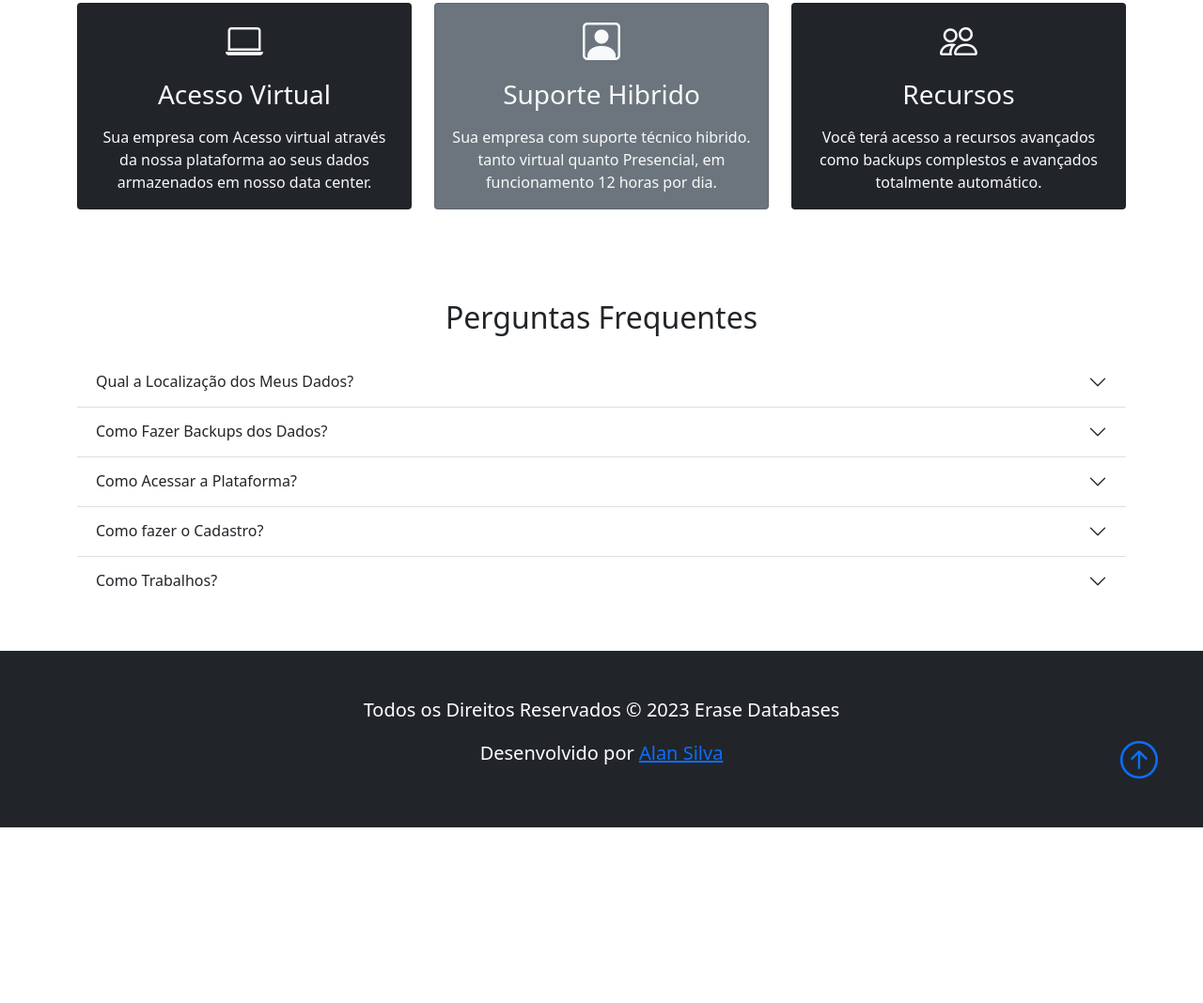
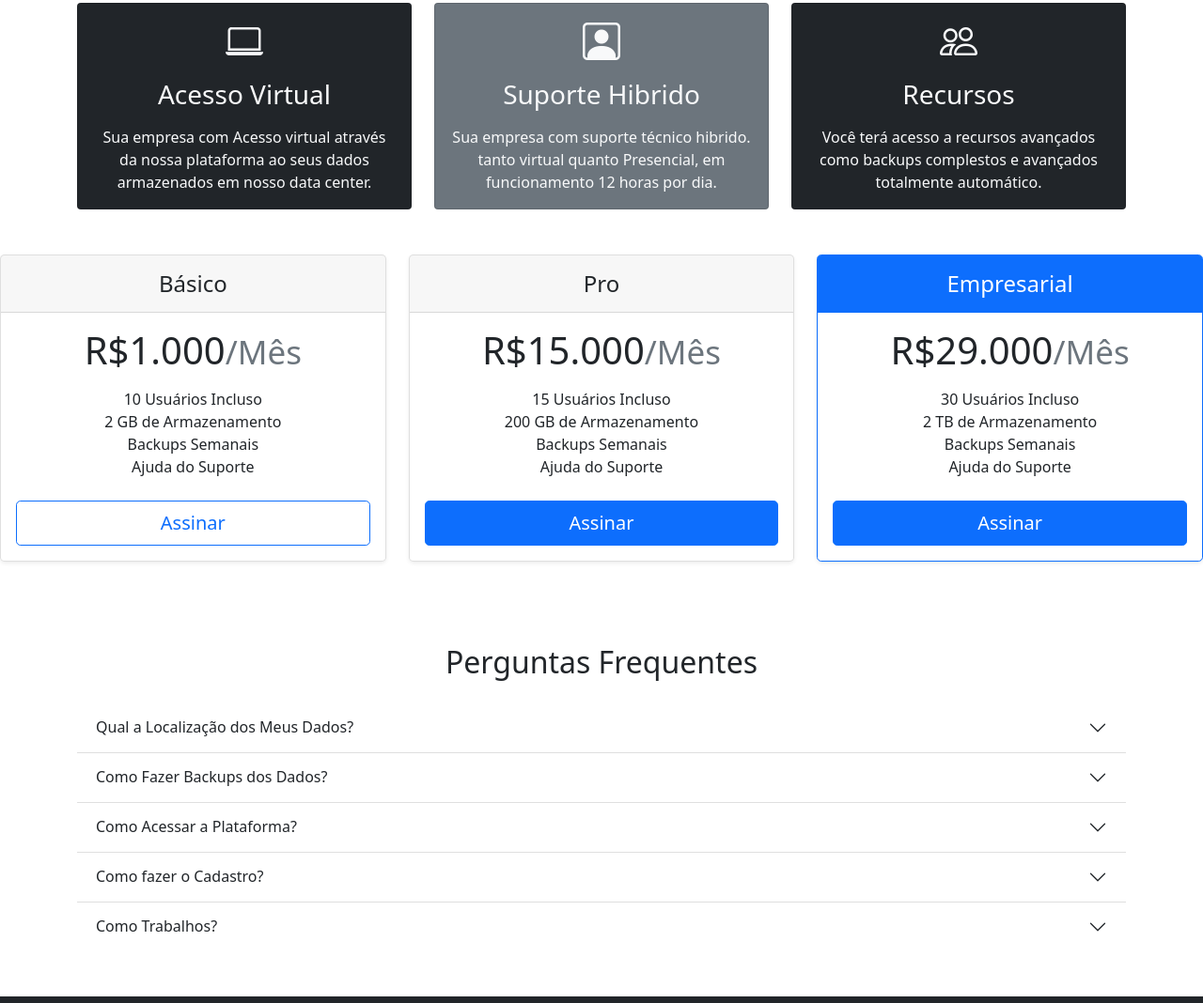
Before and after one commit to akicodeoficial/site-vendas-banco-de-dados, a plain HTML site: page index.html in a window 1280 px wide. Shown: the part 658-1726 px from the top of the page at 94% size. Before the commit the page ends 1539 px from the top, so only its background shows below. Drawn offline with nearby package versions, Linux system fonts and the light colour scheme.

Commit message:
Criando sessão de preços

```diff
--- a/index.html
+++ b/index.html
@@ -119,6 +119,61 @@
                   complestos e avançados totalmente automático.
                 </p>
               </div>
+            </div>
+          </div>
+        </div>
+      </div>
+    </section>
+    <section id="pricing">
+      <div class="row row-cols-1 row-cols-md-3 mb-3 text-center">
+        <div class="col">
+          <div class="card mb-4 rounded-3 shadow-sm">
+            <div class="card-header py-3">
+              <h4 class="my-0 fw-normal">Básico</h4>
+            </div>
+            <div class="card-body">
+              <h1 class="card-title pricing-card-title">R$1.000<small class="text-muted fw-light">/Mês</small></h1>
+              <ul class="list-unstyled mt-3 mb-4">
+                <li>10 Usuários Incluso</li>
+                <li>2 GB de Armazenamento</li>
+                <li>Backups Semanais</li>
+                <li>Ajuda do Suporte</li>
+              </ul>
+              <button type="button" class="w-100 btn btn-lg btn-outline-primary">Assinar</button>
+            </div>
+          </div>
+        </div>
+        <div class="col">
+          <div class="card mb-4 rounded-3 shadow-sm">
+            <div class="card-header py-3">
+              <h4 class="my-0 fw-normal">Pro</h4>
+            </div>
+            <div class="card-body">
+              <h1 class="card-title pricing-card-title">R$15.000<small class="text-muted fw-light">/Mês</small></h1>
+              <ul class="list-unstyled mt-3 mb-4">
+                <li>15 Usuários Incluso</li>
+                <li>200 GB de Armazenamento</li>
+                <li>Backups Semanais</li>
+                <li>Ajuda do Suporte</li>
+              </ul>
+              <button type="button" class="w-100 btn btn-lg btn-primary">Assinar</button>
+            </div>
+          </div>
+        </div>
+        <div class="col">
+          <div class="card mb-4 rounded-3 shadow-sm border-primary">
+            <div class="card-header py-3 text-white bg-primary border-primary">
+              <h4 class="my-0 fw-normal">Empresarial</h4>
+            </div>
+            <div class="card-body">
+              <h1 class="card-title pricing-card-title">R$29.000<small class="text-muted fw-light">/Mês</small></h1>
+              <ul class="list-unstyled mt-3 mb-4">
+                <li>30 Usuários Incluso</li>
+                <li>2 TB de Armazenamento</li>
+                <li>Backups Semanais</li>
+                <li>Ajuda do Suporte</li>
+              </ul>
+              <button type="button" class="w-100 btn btn-lg btn-primary">Assinar</button>
             </div>
           </div>
         </div>
```
Also changed, not shown: 1 other file.
